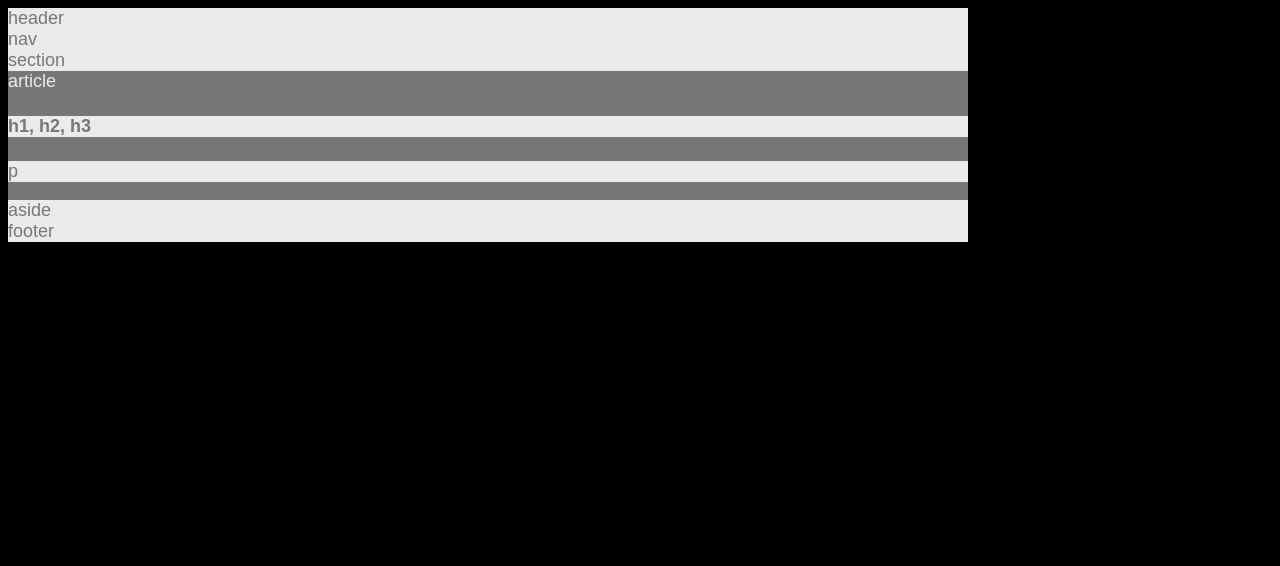
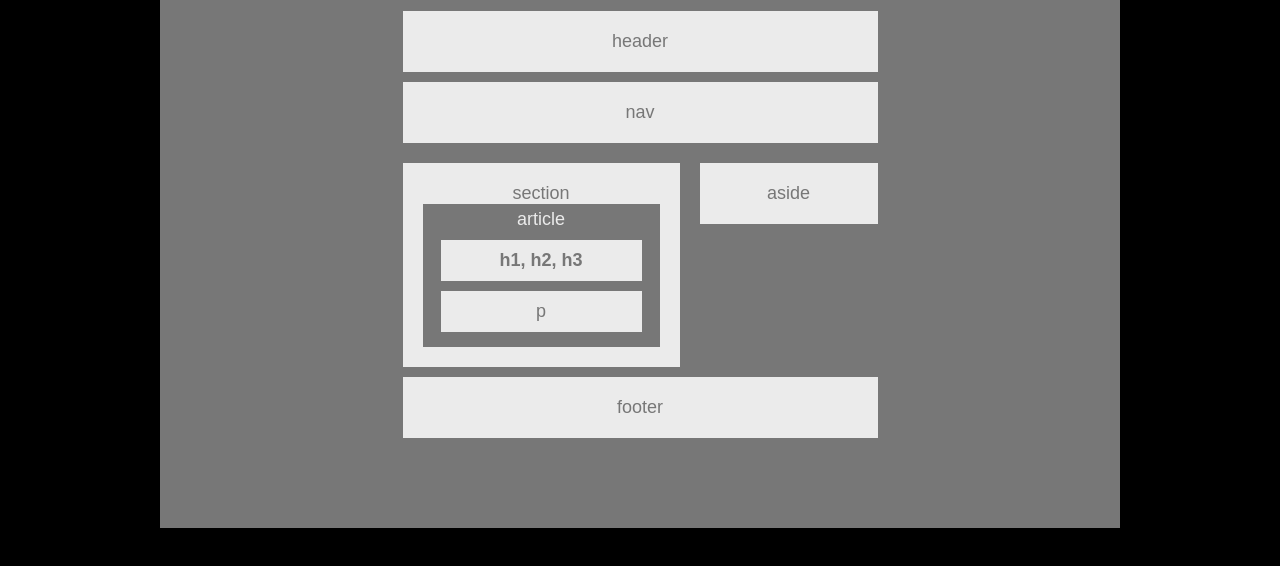
Before and after one commit to TJANGEL/HW-Wireframe, a plain HTML site: page index.html in a window 1280 px wide. Drawn offline with Linux system fonts and the light colour scheme.

Commit message:
fixed positioning issues

```diff
--- a/index.html
+++ b/index.html
@@ -8,7 +8,7 @@
 </head>
 
 <body>
-    <section>
+    <section id="container">
         <header>
             <div id="header">
                 header
@@ -21,7 +21,7 @@
             </div>
         </nav>
 
-        <section id="section-left">
+        <div id="section-left">
             <div id="section">
                 section
                 <article id="article">
@@ -36,7 +36,7 @@
                     </p>
                 </article>
             </div>
-        </section>
+        </div>
 
         <aside id="aside-right">
             <div id="aside">
--- a/style.css
+++ b/style.css
@@ -1,5 +1,6 @@
 html {
     background: #000;
+    text-align: center;
 }
 
 body {
@@ -8,7 +9,14 @@ body {
     background: #777;
     width: 960px;
     font-size: 18px;
-    /* padding: 20px; */
+    padding-top: 1px;
+    padding-bottom: 80px;
+    margin: 0 auto;
+}
+
+#container {
+    width: 495px;
+    margin: 0 auto;
 }
 
 #header,
@@ -17,17 +25,40 @@ body {
 #aside,
 #footer {
     background: #ebebeb;
+    margin: 10px;
+    padding: 20px;
 }
 
 #article {
     color: #ebebeb;
     background: #777;
+    padding: 5px 8px;
 }
 
 #h1,
 #p {
     color: #777;
     background: #ebebeb;
+    margin: 10px;
+    font-size: 18px;
+    padding: 10px 10px;
+    margin-bottom: 10px;
+}
+
+#section-left {
+    float: left;
+    margin: 0 auto;
+    width: 60%;
+}
+
+#aside-right {
+    float: right;
+    margin: 0 auto;
+    width: 40%;
+}
+
+#footer {
+    clear: both;
 }
 /*
 header {
```
